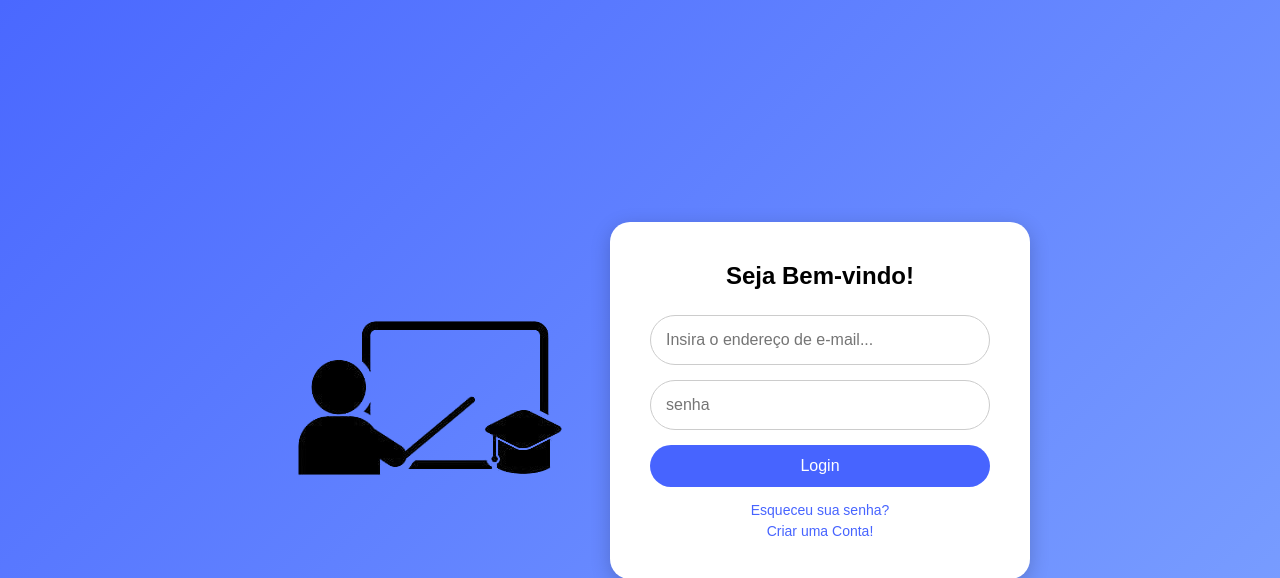
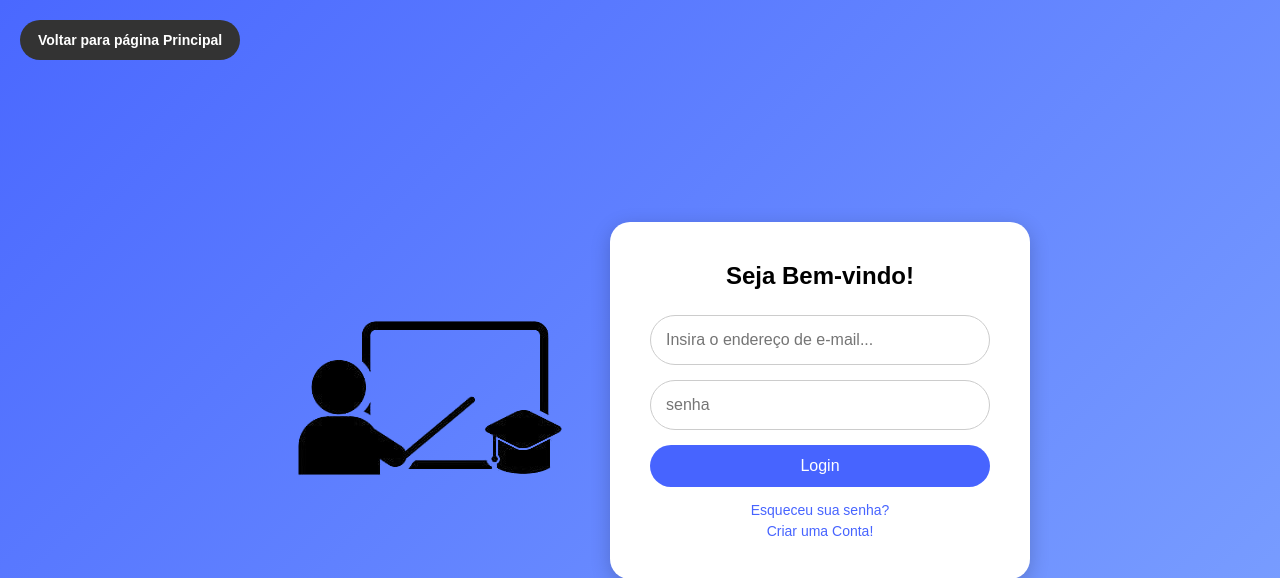
Before and after one commit to MR-Rafael2005/Projeto_IFCE, a Python web app: template template/login.html in a window 1280 px wide. Shown: the top 578 px of the page. Run offline with Jinja, Linux system fonts and the light colour scheme; the template is opened without the code that fills it, so the values that code supplies are empty.

Commit message:
btn-voltar para página inicial

```diff
--- a/template/login.html
+++ b/template/login.html
@@ -72,6 +72,22 @@
             color: white;
         }
 
+        .btn-home {
+            position: fixed;
+            top: 20px;
+            left: 20px;
+            background: #333;
+            color: white;
+            padding: 12px 18px;
+            border-radius: 30px;
+            font-size: 14px;
+            text-decoration: none;
+            box-shadow: 0 4px 10px rgba (0, 0, 0, 0.3);
+            transition: 0.3s ease;
+            font-weight: bold;
+            font-size: 14px;
+        }
+
         .links {
             text-align: center;
             display: flex;
@@ -109,6 +125,8 @@
                 </div>
             </form>
 
+     <a href="index.html" class="btn-home" title="Voltar para página Principal"> Voltar para página Principal</a>
+
         </div>
     </div>
 
```
